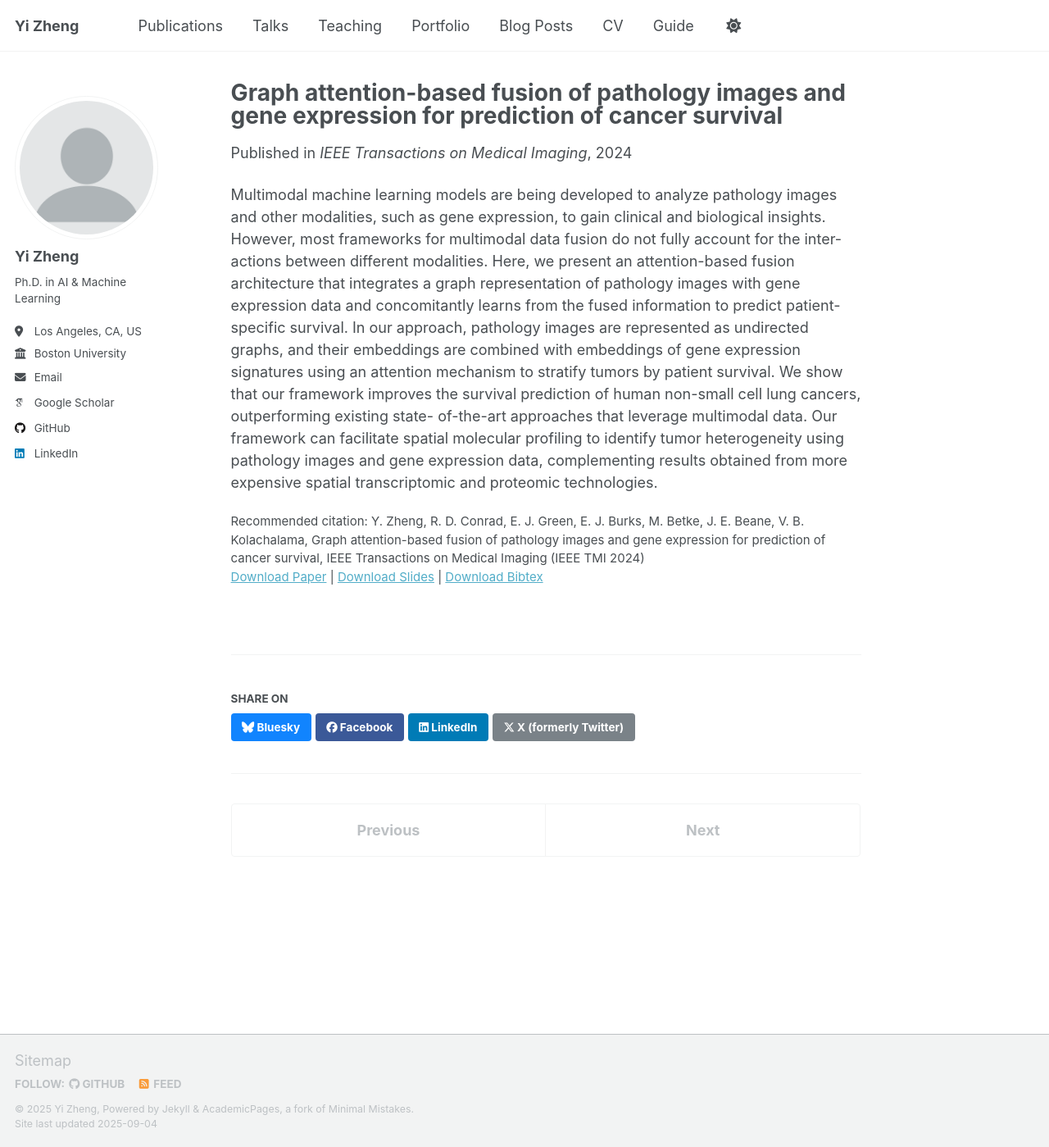
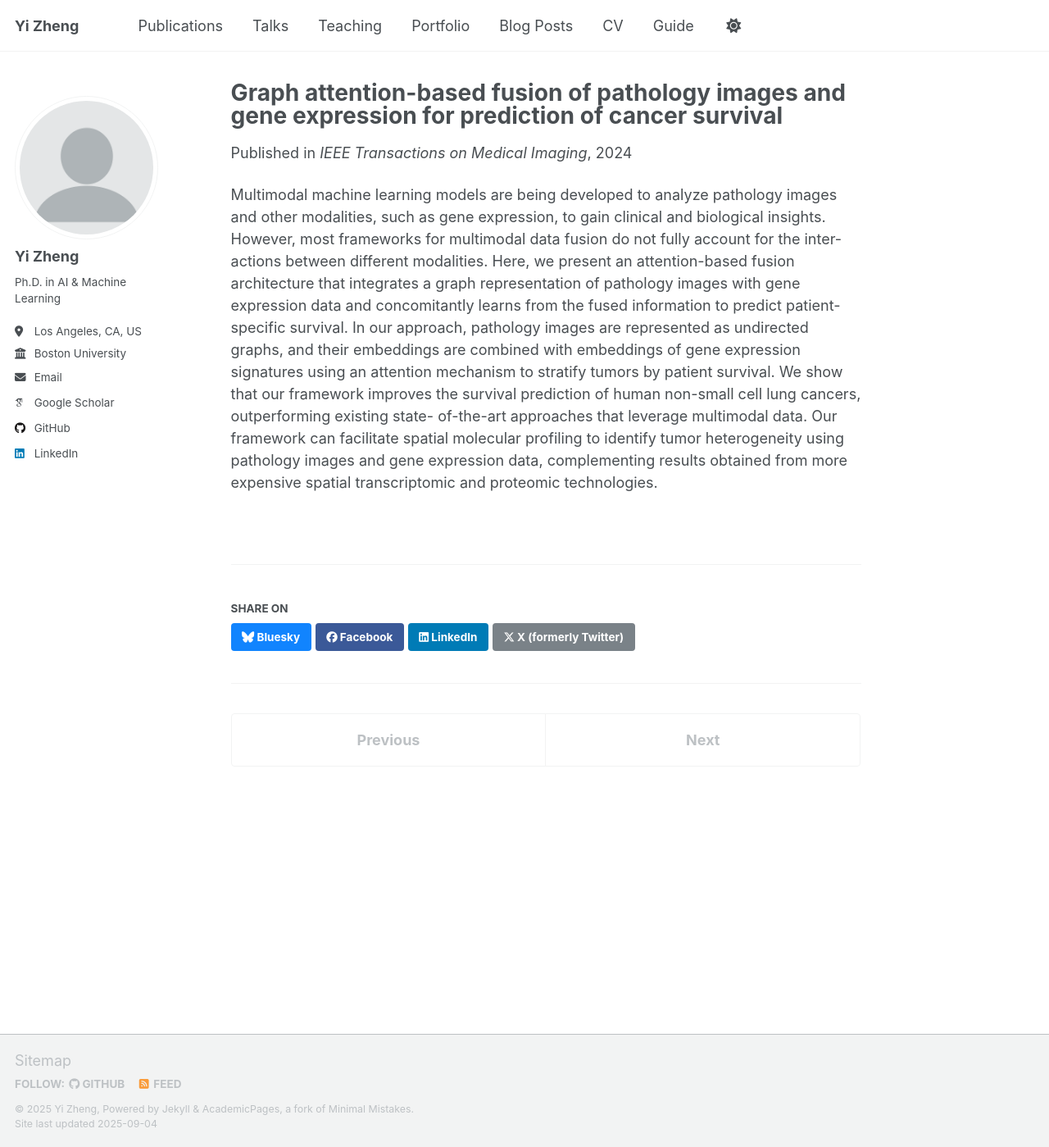
Before and after one commit to GSWS/GSWS.github.io, a Jekyll site: the page built from _publications/graph-attention.md, in a window 1280 px wide and 1399 px high. Shown: the whole window at 82% size. Built offline with Jekyll 4.4.1, drawn with Linux system fonts in a browser that asks for light colours; some web fonts are replaced; a script that is not in the unit is left out; some of the changed lines change nothing that is shown.

Commit message:
Update graph-attention.md

```diff
--- a/_publications/graph-attention.md
+++ b/_publications/graph-attention.md
@@ -6,9 +6,9 @@ permalink: /publication/graph-attention
 excerpt: 'We present an attention-based fusion architecture that integrates a graph representation of pathology images with gene expression data and concomitantly learns from the fused information to predict patient-specific survival.'
 date: 2024-04-08
 venue: 'IEEE Transactions on Medical Imaging'
-slidesurl: 'http://GSWS.github.io/files/Graph_Attention-Based_Fusion_of_Pathology_Images_and_Gene_Expression_for_Prediction_of_Cancer_Survival.pdf'
+# slidesurl: 'http://GSWS.github.io/files/Graph_Attention-Based_Fusion_of_Pathology_Images_and_Gene_Expression_for_Prediction_of_Cancer_Survival.pdf'
 paperurl: 'http://GSWS.github.io/files/Graph_Attention-Based_Fusion_of_Pathology_Images_and_Gene_Expression_for_Prediction_of_Cancer_Survival.pdf'
-bibtexurl: 'http://GSWS.github.io/files/Graph_Attention-Based_Fusion_of_Pathology_Images_and_Gene_Expression_for_Prediction_of_Cancer_Survival.bib'
-citation: 'Y. Zheng, R. D. Conrad, E. J. Green, E. J. Burks, M. Betke, J. E. Beane, V. B. Kolachalama, Graph attention-based fusion of pathology images and gene expression for prediction of cancer survival, IEEE Transactions on Medical Imaging (IEEE TMI 2024)'
+# bibtexurl: 'http://GSWS.github.io/files/Graph_Attention-Based_Fusion_of_Pathology_Images_and_Gene_Expression_for_Prediction_of_Cancer_Survival.bib'
+# citation: 'Y. Zheng, R. D. Conrad, E. J. Green, E. J. Burks, M. Betke, J. E. Beane, V. B. Kolachalama, Graph attention-based fusion of pathology images and gene expression for prediction of cancer survival, IEEE Transactions on Medical Imaging (IEEE TMI 2024)'
 ---
 Multimodal machine learning models are being developed to analyze pathology images and other modalities, such as gene expression, to gain clinical and biological insights. However, most frameworks for multimodal data fusion do not fully account for the inter- actions between different modalities. Here, we present an attention-based fusion architecture that integrates a graph representation of pathology images with gene expression data and concomitantly learns from the fused information to predict patient-specific survival. In our approach, pathology images are represented as undirected graphs, and their embeddings are combined with embeddings of gene expression signatures using an attention mechanism to stratify tumors by patient survival. We show that our framework improves the survival prediction of human non-small cell lung cancers, outperforming existing state- of-the-art approaches that leverage multimodal data. Our framework can facilitate spatial molecular profiling to identify tumor heterogeneity using pathology images and gene expression data, complementing results obtained from more expensive spatial transcriptomic and proteomic technologies.
```
